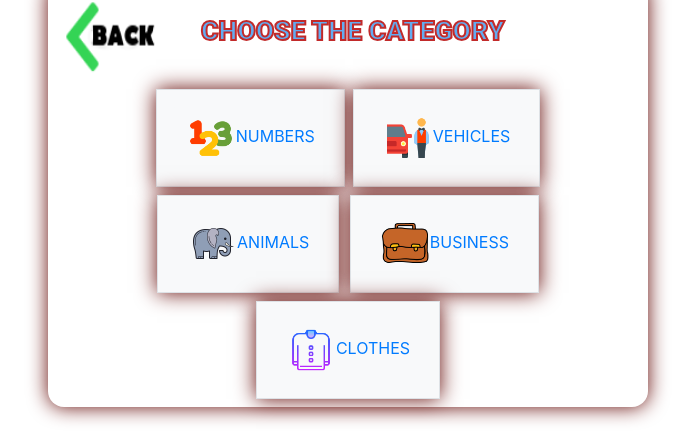
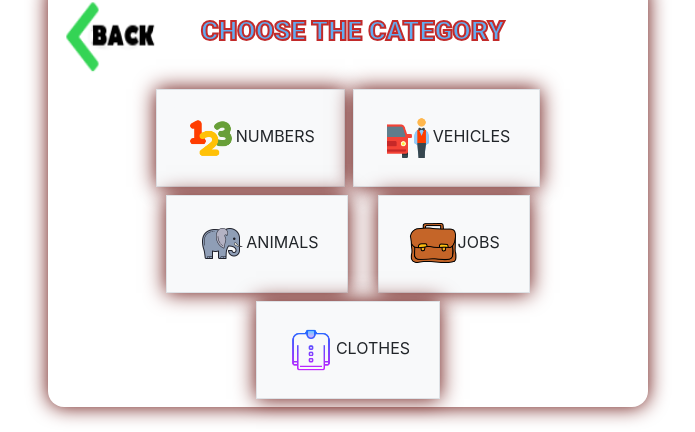
Before and after one commit to fasaldana/bingoAprendeIngFront, a React (Create React App) app: page /categorias in a window 1280 px wide. Shown: the part 119-551 px from the top of the page, without its empty margins (292-987 px from the left). Built offline with nearby package versions, Linux system fonts and the light colour scheme.

Commit message:
Funcionamiento del juego

```diff
--- a/src/component/Application.jsx
+++ b/src/component/Application.jsx
@@ -12,8 +12,10 @@ class Application extends Component {
             images: null,
             words: [],
             estadoElem :[],
-            imagesMarked: []
+            imagesMarked: [],
+            juego: null
         };
+        this.getGame();
         this.getList();
     }
 
@@ -22,6 +24,17 @@ class Application extends Component {
         axios.get(request).then(response => response.data)
         .then(data => {
             this.setState({elementos: data});
+        })
+        .catch(error => {
+            console.log(error);
+        });
+    }
+
+    getGame(){
+        var request = 'http://localhost:8080/juego/get_game';
+        axios.get(request).then(response => response.data)
+        .then(data => {
+            this.setState({juego: data});
         })
         .catch(error => {
             console.log(error);
@@ -44,8 +57,27 @@ class Application extends Component {
           }
 
     getImage (image) {
-        return {0:`categories/numbers/${this.state.elementos[image]}.jpg`,
+        var idCat = 0;
+        if(this.state.juego){
+            idCat = this.state.juego.idcategoria;
+        }
+        if(idCat==1){
+            return {0:`categories/animals/${this.state.elementos[image]}.jpg`,
+        1:`categories/animals/${this.state.elementos[image]}x.jpg`}
+        }else if(idCat == 2){
+            return {0:`categories/clothes/${this.state.elementos[image]}.jpg`,
+        1:`categories/clothes/${this.state.elementos[image]}x.jpg`}
+        }else if(idCat == 3){
+            return {0:`categories/numbers/${this.state.elementos[image]}.jpg`,
         1:`categories/numbers/${this.state.elementos[image]}x.jpg`}
+        }else if(idCat == 4){
+            return {0:`categories/vehicles/${this.state.elementos[image]}.jpg`,
+        1:`categories/vehicles/${this.state.elementos[image]}x.jpg`}
+        }else{
+            return {0:`categories/jobs/${this.state.elementos[image]}.jpg`,
+        1:`categories/jobs/${this.state.elementos[image]}x.jpg`}
+        }
+
     }
 
     start(){
@@ -117,7 +149,7 @@ class Application extends Component {
         .then(response => {
             const obj = response.data;
             if(obj == 1){
-                alert("eres un pendejo");
+                alert("GANADOR!!!")
             }
         })
         .catch(error => {
@@ -204,7 +236,7 @@ class Application extends Component {
                        <section>
                            <p><label ><img id = "img_word" src="assets/word.png"  alt="volver al home"></img> </label></p>
                            <ul id="lista_elementos" className="">
-                               { this.state.elementos.map(elementos => <li>elemetentos{elementos.ing}</li>)}
+                               { this.state.words.map(words => <li>{words.ing}</li>)}
                            </ul>
                        </section>
                    </div>
--- a/src/component/Tipo.jsx
+++ b/src/component/Tipo.jsx
@@ -14,6 +14,7 @@ class Tipo extends Component {
      onClick1(){
         var request = `http://localhost:8080/juego/save_data/1`;
         axios.get(request)
+        .then(window.open("/categorias"))
         .catch(error => {
             console.log(error);
         });
@@ -22,6 +23,7 @@ class Tipo extends Component {
      onClick2(){
         var request = `http://localhost:8080/juego/save_data/2`;
          axios.get(request)
+         .then(window.open("/categorias"))
          .catch(error => {
              console.log(error);
          });
@@ -30,6 +32,7 @@ class Tipo extends Component {
     onClick3(){
         var request = `http://localhost:8080/juego/save_data/3`;
          axios.get(request)
+         .then(window.open("/categorias"))
          .catch(error => {
              console.log(error);
          });
@@ -45,7 +48,6 @@ class Tipo extends Component {
 
                     <div className=" p-5" >
                         <div className="d-flex align-items-center">
-                            <Link to="/"><a> <img src="assets/back_75px.png" id="return" height="100" width="100" alt="Botón"></img></a></Link>
                         <h1 id = "typeOfBingo">TYPE OF BINGO</h1>
                         </div>
 
@@ -54,21 +56,15 @@ class Tipo extends Component {
 
                             <div className="col" id="look">
                                 <img id = "logotipo" src="assets/tipo_center.png" />
-                                <Link to="/categorias">
                                     <button id="botonesTipo" className="btn btn-warning stretched-link border border-danger" onClick = {this.onClick1}>ROW</button>
-                                </Link>
                             </div>
                             <div className="col-sm">
                                 <img id = "logotipo" src="assets/tipo_diagonal.png" ></img>
-                                <Link to="/categorias">
                                     <button id="botonesTipo" className="btn btn-info stretched-link border border-danger" onClick = {this.onClick2} >DIAGONAL</button>
-                                </Link>
                             </div>
                             <div className="col-sm">
                                 <img id = "logotipo" src="assets/tipo_full.png"></img>
-                                <Link to="/categorias">
                                     <button id="botonesTipo" className="btn btn-success stretched-link border border-danger" onClick = {this.onClick3} >FULL</button>
-                                </Link>
                             </div>
                         </div>
                     </div>
--- a/src/component/categorias.jsx
+++ b/src/component/categorias.jsx
@@ -15,6 +15,7 @@ class Categorias extends Component {
     onClick1(){
         var request = `http://localhost:8080/juego/save_cat/1`;
         axios.get(request)
+        .then(window.open("/game"))
         .catch(error => {
             console.log(error);
         });
@@ -23,6 +24,7 @@ class Categorias extends Component {
      onClick2(){
         var request = `http://localhost:8080/juego/save_cat/2`;
          axios.get(request)
+         .then(window.open("/game"))
          .catch(error => {
              console.log(error);
          });
@@ -31,6 +33,7 @@ class Categorias extends Component {
     onClick3(){
         var request = `http://localhost:8080/juego/save_cat/3`;
          axios.get(request)
+         .then(window.open("/game"))
          .catch(error => {
              console.log(error);
          });
@@ -38,6 +41,7 @@ class Categorias extends Component {
     onClick4(){
         var request = `http://localhost:8080/juego/save_cat/4`;
          axios.get(request)
+         .then(window.open("/game"))
          .catch(error => {
              console.log(error);
          });
@@ -45,6 +49,7 @@ class Categorias extends Component {
     onClick5(){
         var request = `http://localhost:8080/juego/save_cat/5`;
          axios.get(request)
+         .then(window.open("/game"))
          .catch(error => {
              console.log(error);
          });
@@ -67,9 +72,7 @@ class Categorias extends Component {
                             <div className="d-flex" id = "botonEleccion">
                                 <div className="col px-md-1 p-1">
                                     <div className="p-3 border bg-light" id="borderRed">
-                                        <Link to="/game">
-                                            <a className="btn btn-light stretched-link" onClick = {this.onClick1}><img src="assets/numbers_96px.png" width='50px'height='50px'></img>NUMBERS</a>
-                                        </Link>
+                                            <a className="btn btn-light stretched-link" onClick = {this.onClick3}><img src="assets/numbers_96px.png" width='50px'height='50px'></img>NUMBERS</a>
                                     </div>
                                 </div>
                             </div>
@@ -77,9 +80,7 @@ class Categorias extends Component {
                             <div className="d-flex" id = "botonEleccion">
                                 <div className="col px-md-1 p-1">
                                     <div className="p-3 border bg-light" id="borderRed">
-                                        <Link to="/game">
-                                            <a className="btn btn-light stretched-link" onClick = {this.onClick2}> <img src="assets/valet_parking_96px.png" width='50px'height='50px'></img>VEHICLES</a>
-                                        </Link>
+                                            <a className="btn btn-light stretched-link" onClick = {this.onClick4}> <img src="assets/valet_parking_96px.png" width='50px'height='50px'></img>VEHICLES</a>
                                     </div>
                                 </div>
                             </div>
@@ -90,10 +91,7 @@ class Categorias extends Component {
                             <div className="d-flex" id = "botonEleccion">
                                 <div className="col px-md-1 p-1">
                                     <div className="p-3 border bg-light " id="borderRed">
-                                        <Link to="/game">
-
-                                            <a className="btn btn-light stretched-link" onClick = {this.onClick3}><img src="assets/elephant_200px.png" width='50px'height='50px'></img>ANIMALS</a>
-                                        </Link>
+                                        <a className="btn btn-light stretched-link" onClick = {this.onClick1}><img src="assets/elephant_200px.png" width='50px'height='50px'></img>ANIMALS</a>
                                     </div>
 
                                 </div>
@@ -103,9 +101,7 @@ class Categorias extends Component {
                                 <div className="col px-md-1 p-1">
 
                                     <div className="p-3 border bg-light" id="borderRed">
-                                        <Link to="/game">
-                                            <a className="btn btn-light stretched-link" onClick = {this.onClick4}><img src="assets/business_96px.png" width='50px'height='50px'></img>BUSINESS</a>
-                                        </Link>
+                                            <a className="btn btn-light stretched-link" onClick = {this.onClick5}><img src="assets/business_96px.png" width='50px'height='50px'></img>JOBS</a>
                                     </div>
                                 </div>
                             </div>
@@ -115,9 +111,7 @@ class Categorias extends Component {
                             <div className="d-flex" id = "botonEleccion">
                                 <div className="col px-md-1 p-1">
                                     <div className="p-3 border bg-light" id="borderRed">
-                                        <Link to="/game">
-                                            <a className="btn btn-light stretched-link" onClick = {this.onClick5}><img src="assets/shirt_96px.png" width='50px'height='50px'></img>CLOTHES</a>
-                                        </Link>
+                                            <a className="btn btn-light stretched-link" onClick = {this.onClick2}><img src="assets/shirt_96px.png" width='50px'height='50px'></img>CLOTHES</a>
                                     </div>
 
                                 </div>
```
